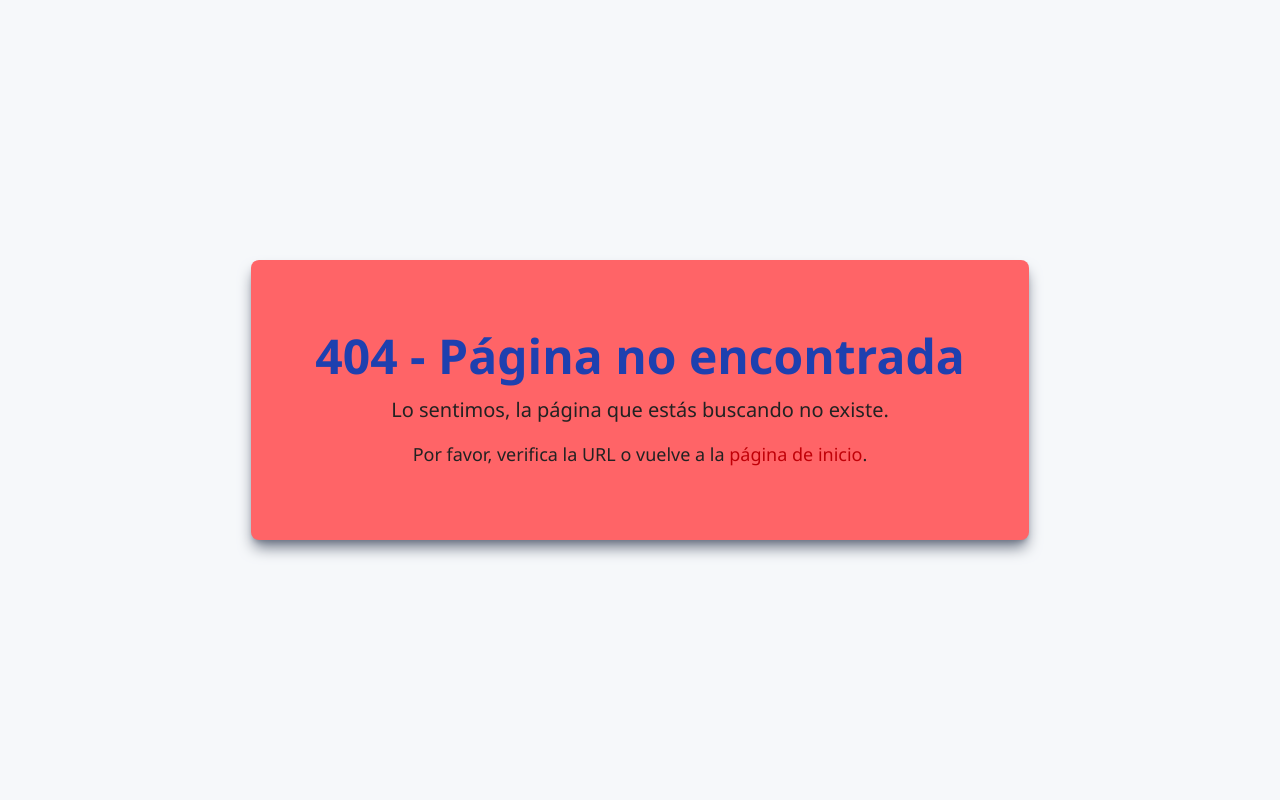
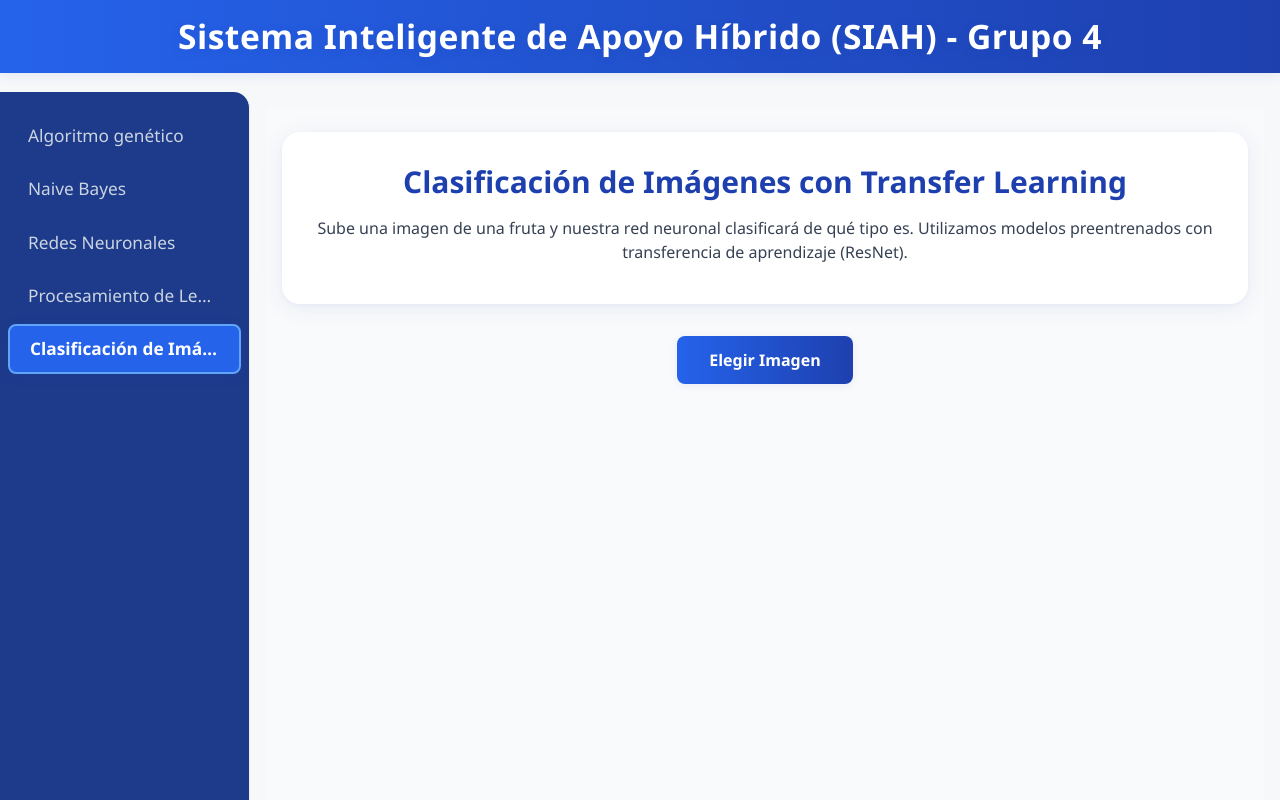
Before and after one commit to software-inteligente-G1/ia_front, a React (Vite) app: page /image-processing in a window 1280 px wide. Before the commit this address had no page. Shown: the top 800 px of the page. Built offline with nearby package versions, Linux system fonts and the light colour scheme.

Commit message:
feat: add new page transfer learning

```diff
--- /dev/null
+++ b/src/pages/image-processing/components/image-preview/image-preview.component.tsx
@@ -0,0 +1,12 @@
+import React from 'react';
+
+interface ImagePreviewProps {
+  file: File;
+}
+
+const ImagePreview: React.FC<ImagePreviewProps> = ({ file }) => {
+  const imageUrl = URL.createObjectURL(file);
+  return <img src={imageUrl} alt="Preview" className="w-48 h-48 object-contain rounded mb-4" />;
+};
+
+export default ImagePreview;
--- /dev/null
+++ b/src/pages/image-processing/components/main/image-processing.component.tsx
@@ -0,0 +1,58 @@
+import React, { useState } from 'react';
+import UploadButton from '../upload-button/upload-button.component';
+import ImagePreview from '../image-preview/image-preview.component';
+import { classifyImage } from '../../services/image-processing.service';
+import type { PredictionResult } from '../../interfaces/prediction-result.interface';
+
+const ImageProcessing: React.FC = () => {
+  const [file, setFile] = useState<File | null>(null);
+  const [result, setResult] = useState<PredictionResult | null>(null);
+  const [loading, setLoading] = useState(false);
+
+  const handleClassification = async () => {
+    if (!file) return;
+    setLoading(true);
+    const response = await classifyImage(file);
+    setResult(response);
+    setLoading(false);
+  };
+
+  return (
+    <div className="flex flex-col items-center min-h-screen bg-gray-50 px-4 py-6">
+      <section className="card">
+        <h1 className="text-3xl font-bold mb-4 text-center">Clasificación de Imágenes con Transfer Learning</h1>
+        <p className="text-gray-700 mb-2 text-center">
+          Sube una imagen de una fruta y nuestra red neuronal clasificará de qué tipo es.
+          Utilizamos modelos preentrenados con transferencia de aprendizaje (ResNet).
+        </p>
+      </section>
+
+      <UploadButton onFileSelect={(file) => {
+        setFile(file);
+        setResult(null);
+      }} />
+
+      {file && <ImagePreview file={file} />}
+
+      {file && (
+        <button
+          onClick={handleClassification}
+          className="bg-green-600 text-white px-4 py-2 rounded mb-4"
+        >
+          Clasificar Imagen
+        </button>
+      )}
+
+      {loading && <p className="text-blue-600">Cargando...</p>}
+
+      {result && (
+        <div className="mt-4 bg-white p-4 rounded shadow w-full max-w-xl">
+          <h2 className="text-gray-800 font-semibold">Resultado:</h2>
+          <p className="text-gray-700 mt-2 whitespace-pre-wrap">{result.class_name}</p>
+        </div>
+      )}
+    </div>
+  );
+};
+
+export default ImageProcessing;
--- /dev/null
+++ b/src/pages/image-processing/components/upload-button/upload-button.component.tsx
@@ -0,0 +1,22 @@
+import React from 'react';
+
+interface UploadButtonProps {
+  onFileSelect: (file: File) => void;
+}
+
+const UploadButton: React.FC<UploadButtonProps> = ({ onFileSelect }) => {
+  const handleChange = (e: React.ChangeEvent<HTMLInputElement>) => {
+    if (e.target.files?.[0]) {
+      onFileSelect(e.target.files[0]);
+    }
+  };
+
+  return (
+    <label className="cursor-pointer rounded mb-4 inline-block">
+      <p className="text-white btn h-full w-full"> Elegir Imagen </p>
+      <input type="file" accept="image/*" className="hidden" onChange={handleChange} />
+    </label>
+  );
+};
+
+export default UploadButton;
--- /dev/null
+++ b/src/pages/image-processing/interfaces/prediction-result.interface.ts
@@ -0,0 +1,4 @@
+export interface PredictionResult {
+  class_index: number;
+  class_name: string;
+}
--- /dev/null
+++ b/src/pages/image-processing/services/image-processing.service.ts
@@ -0,0 +1,25 @@
+import axios from 'axios';
+import type { PredictionResult } from '../interfaces/prediction-result.interface';
+
+export const classifyImage = async (file: File): Promise<PredictionResult> => {
+  const formData = new FormData();
+  formData.append('file', file);
+
+  let data: PredictionResult | null = null;
+  try {
+    const response = await axios.post(`http://localhost:8000/fruit/resnet`, formData, {
+      headers: {
+        'Content-Type': 'multipart/form-data',
+      },
+    });
+
+    data = response.data;
+  } catch (error) {
+    console.error('Error during image classification:', error);
+  }
+
+  if (data === null) {
+    throw new Error('Fallo en la clasificación de data. Verifique el tipo de archivo o el servidor.');
+  }
+  return data;
+};
--- a/src/shared/components/sidebar/sidebar.component.tsx
+++ b/src/shared/components/sidebar/sidebar.component.tsx
@@ -65,6 +65,12 @@ export default function SideBarComponent() {
         >
           Procesamiento de Lenguaje Natural
         </MenuItem>
+        <MenuItem
+          active={location.pathname === '/image-processing'}
+          component={<Link to="/image-processing" />}
+        >
+          Clasificación de Imágenes
+        </MenuItem>
       </Menu>
     </Sidebar>
   );
--- a/src/shared/router/router.tsx
+++ b/src/shared/router/router.tsx
@@ -6,6 +6,7 @@ import NeuralNetworksComponent from "../../pages/neural-networks/components/main
 import NlpComponent from '../../pages/nlp/components/main/nlp.component';
 import NotFoundComponent from "../components/not-found/not-found.component";
 import MainLayout from "../../layouts/main-layout/main.layout";
+import ImageProcessing from "../../pages/image-processing/components/main/image-processing.component";
 
 export const Router = () => {
   return (
@@ -17,6 +18,7 @@ export const Router = () => {
           <Route path="/naive-bayes" element={<NaiveBayesComponent />} />
           <Route path="/neural-networks" element={<NeuralNetworksComponent />} />
           <Route path="/nlp" element={<NlpComponent />} />
+          <Route path="/image-processing" element={<ImageProcessing />} />
         </Route>
         <Route path="*" element={<NotFoundComponent />} />
       </Routes>
```
